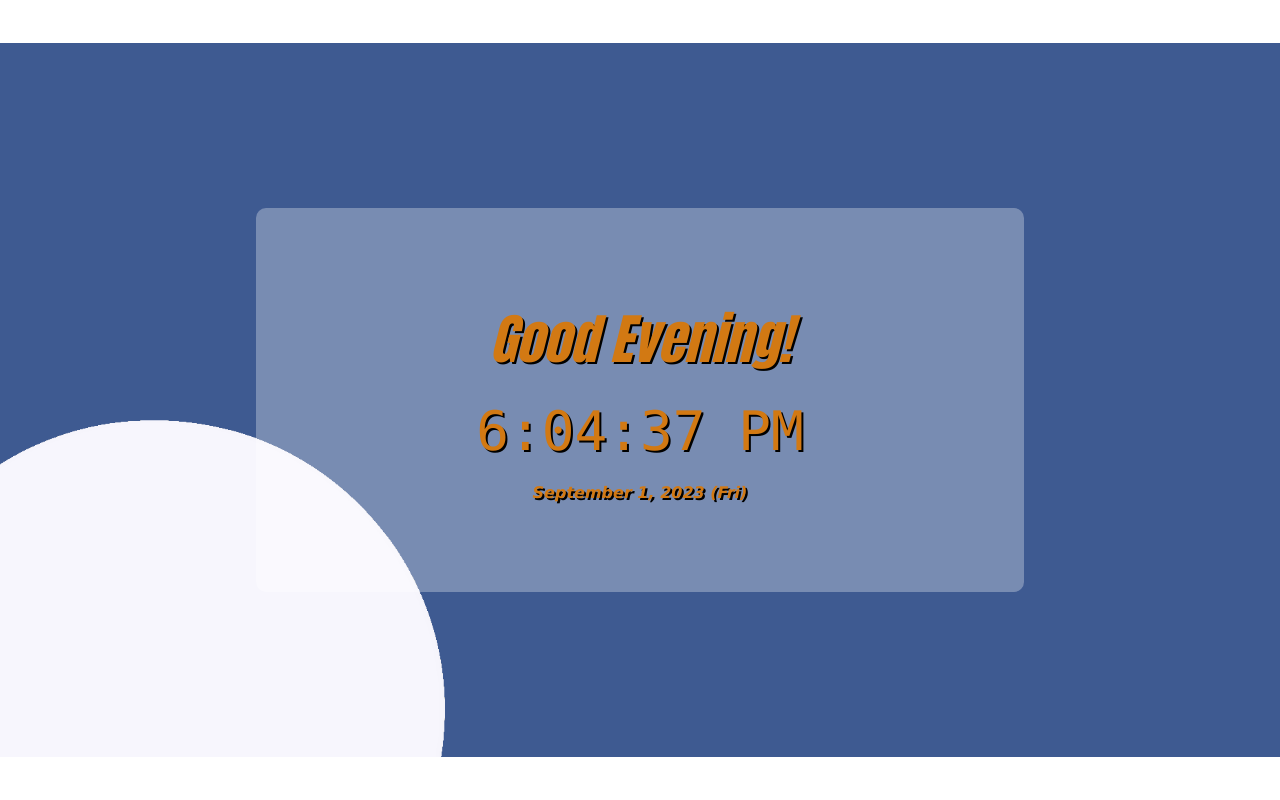
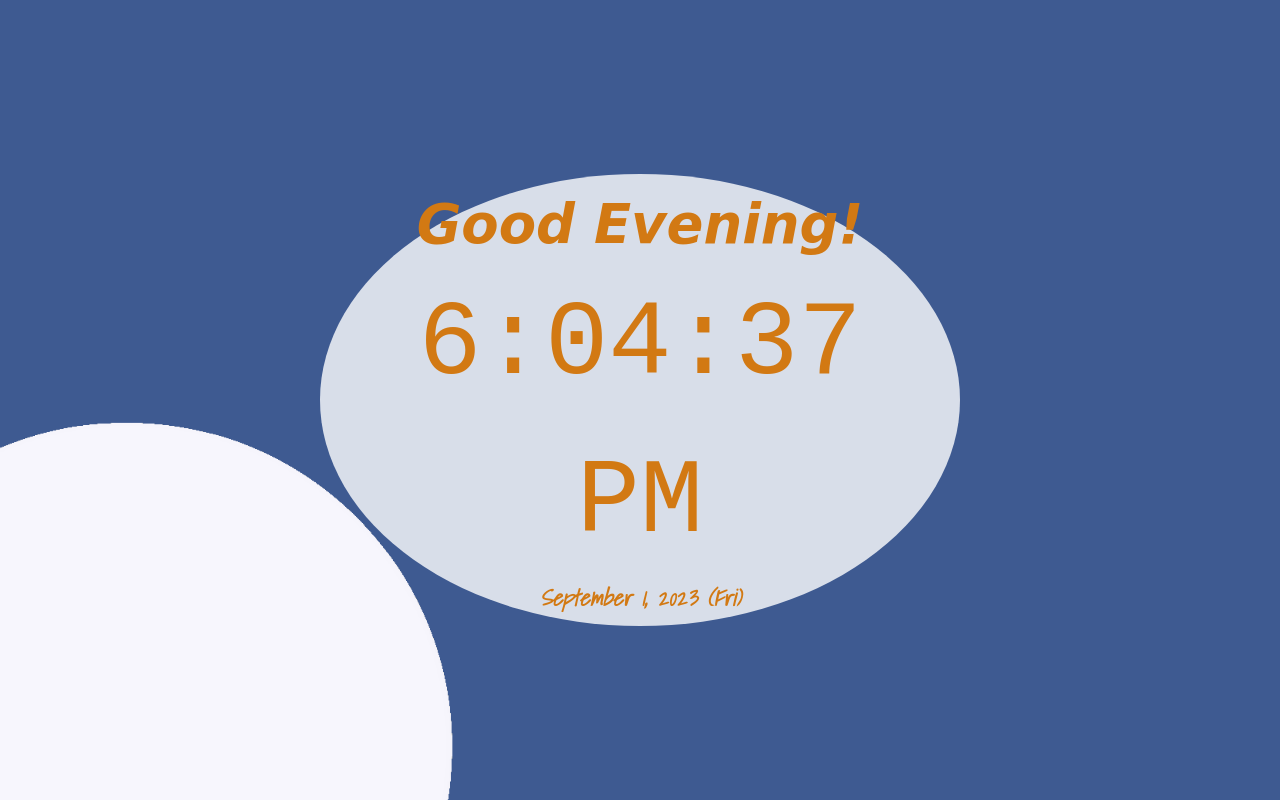
Before and after one commit to sobraljvss/Clock-Program, a plain HTML site: page index.html in a window 1280 px wide. Drawn offline with nearby package versions, Linux system fonts and the light colour scheme; a web font is replaced by a local one.

Commit message:
Style fully implemented

```diff
--- a/index.html
+++ b/index.html
@@ -5,15 +5,27 @@
   <meta name="viewport" content="width=device-width, initial-scale=1.0">
   <meta name="author" content="João Vitor Sobral">
   <meta name="description" content="A simple executable clock program">
-  <link rel="stylesheet" href="style.css">
+  <link rel="stylesheet" href="style.css" type="text/css">
+  <!--Bootstrap-->
+  <link href="https://cdn.jsdelivr.net/npm/bootstrap@5.3.1/dist/css/bootstrap.min.css" rel="stylesheet" integrity="sha384-4bw+/aepP/YC94hEpVNVgiZdgIC5+VKNBQNGCHeKRQN+PtmoHDEXuppvnDJzQIu9" crossorigin="anonymous">
   <title>Clock</title>
 </head>
 <body>
-  <div id="content">
-    <p id="greetings"></p>
-    <p id="time"></p>
-    <p id="date"></p>
+  <div id="art">
+  <div class="container text-center">
+    <div class="row d-flex align-items-center justify-content-center">
+      <div class="col col-md-5" id="content">
+        <p id="greetings"></p>
+        <p id="time"></p>
+        <p id="date"></p>
+      </div>
+    </div>
   </div>
-  <script src="script.js"></script>
+  </div>
+  <script src="script.js" type="text/javascript"></script>
+   <!--jQuery-->
+   <script src="http://ajax.googleapis.com/ajax/libs/jquery/1.7.1/jquery.min.js" type="text/javascript"></script>
+   <!--Bootstrap-->
+   <script src="https://cdn.jsdelivr.net/npm/bootstrap@5.3.1/dist/js/bootstrap.bundle.min.js" integrity="sha384-HwwvtgBNo3bZJJLYd8oVXjrBZt8cqVSpeBNS5n7C8IVInixGAoxmnlMuBnhbgrkm" crossorigin="anonymous"></script>
 </body>
 </html>
--- a/script.js
+++ b/script.js
@@ -1,10 +1,10 @@
-let datetime, hours, selected_daypart, conditions
+var datetime, hours, selected_daypart, conditions
 
 // possible pairs of greetings and arts
-const STYLES = [{phrase: 'Good Morning!', art: 'morning'},
-                {phrase: 'Good Afternoon!', art: 'afternoon'},
-                {phrase: 'Good Evening!', art: 'evening'},
-                {phrase: 'Good Night!', art: 'night'}]
+const STYLES = [{phrase: 'Good Morning!', art: 'morning', pos: '30%'},
+                {phrase: 'Good Afternoon!', art: 'afternoon', pos: '60%'},
+                {phrase: 'Good Evening!', art: 'evening', pos: '30%'},
+                {phrase: 'Good Night!', art: 'night', pos: '60%'}]
 
 function update() {
   // time and date in a certain moment
@@ -18,16 +18,27 @@ function update() {
                 Boolean(hours >= 21 || hours < 4)]
 
   // displaying date and time
-  document.getElementById('time').textContent = datetime.toLocaleTimeString('en');
-  document.getElementById('date').textContent = `${datetime.toLocaleString('en', {month: 'long'})} ${datetime.getDate()}, ${datetime.getFullYear()} (${datetime.toLocaleString('en', {weekday: 'short'})})`;
+  $('#time').text(datetime.toLocaleTimeString('en'));
+  $('#date').text(`${datetime.toLocaleString('en', {month: 'long'})} ${datetime.getDate()}, ${datetime.getFullYear()} (${datetime.toLocaleString('en', {weekday: 'short'})})`);
 
   // selecting a pair of greeting and art
   for (let i = 0; i < conditions.length; i++) {
     if (conditions[i]){
-      document.getElementById('greetings').textContent = STYLES[i].phrase;
-      document.body.style.backgroundImage = `url(media/${STYLES[i].art}.png)`;
+      if ($('#greetings').text() == '') {
+        $('#greetings').text(STYLES[i].phrase);
+        $('#art').css('background-image', `url('images/${STYLES[i].art}.png')`);
+        $('#art').css('background-position', STYLES[i].pos);
+      }
+      else if ($('#greetings').text() != STYLES[i].phrase) {
+        $('#art').fadeOut(1000, () => {
+          $('#greetings').text(STYLES[i].phrase);
+          $('#art').css('background-image', `url('images/${STYLES[i].art}.png')`);
+          $('#art').css('background-position', STYLES[i].pos);
+          $('#art').fadeIn(1000);
+        });
+      }
     }
   }
 }
 
-let clock = setInterval(update, 1000);
+setInterval(update, 1000);
--- a/style.css
+++ b/style.css
@@ -1,47 +1,45 @@
-html, body, p{margin: 0;}
+@import url('https://fonts.googleapis.com/css2?family=Knewave&family=Shadows+Into+Light&family=Tektur&display=swap');
+
+html, body, p, #art{margin: 0 0 !important;}
 html, body{
   width: 100vw;
   height: 100vh;
 }
-body{
-  display: flex;
-  justify-content: center;
-  align-items: center;
-  background-position: center center;
-  background-repeat: no-repeat;
-  background-size: contain;
-}
-#content{
+#art, #content{
   display: flex;
   flex-direction: column;
   justify-content: center;
+  align-items: center;
+}
+#art{
+  width: 100%;
+  height: 100%;
+  background-repeat: no-repeat;
+  background-size: cover;
+}
+#content{
+  background-color: rgba(255, 255, 255, 0.8);
+  border-radius: 100% 100%;
+  min-width: 50vw;
   aspect-ratio: 2/1;
-  width: 60%;
-  min-width: 350px;
-  max-width: 800px;
-  background-color: rgba(255, 255, 255, 0.3);
-  text-align: center;
-  border-radius: 10px 10px;
-}
-p{
   padding: 10px;
-  text-shadow: 2px 2px #000
 }
 #greetings{
-  font-family: Impact, Haettenschweiler, 'Arial Narrow Bold', sans-serif;
+  font-family: 'Knewave', cursive;
   font-style: italic;
+  font-weight: bold;
   color: rgb(210, 121, 19);
   font-size: calc(1em + 3vw);
 }
 #time{
-  font-family: 'Consolas', monospace;
+  font-family: 'Tektur', monospace;
   color: rgb(210, 121, 19);
-  font-size: calc(1em + 3vw);
+  font-size: calc(1em + 7vw);
 }
 #date{
-  font-family: 'Lucida Sans', 'Lucida Sans Regular', 'Lucida Grande', 'Lucida Sans Unicode', Geneva, Verdana, sans-serif;
+  font-family: 'Shadows into Light', cursive;
   font-style: italic;
   font-weight: 600;
   color: rgb(210, 121, 19);
-  font-size: 100%;
+  font-size: calc(1em + 0.5vw);
 }
```
Also changed, not shown: images/afternoon.png (renamed from media/afternoon.png), images/evening.png (renamed from media/evening.png), images/morning.png (renamed from media/morning.png), images/night.png (renamed from media/night.png), 2 other files.
